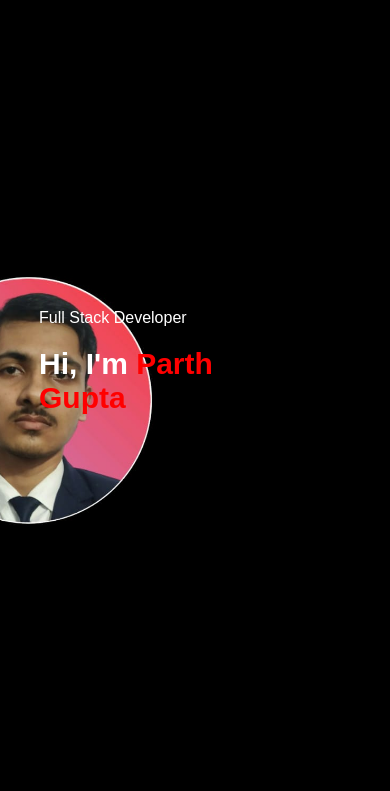
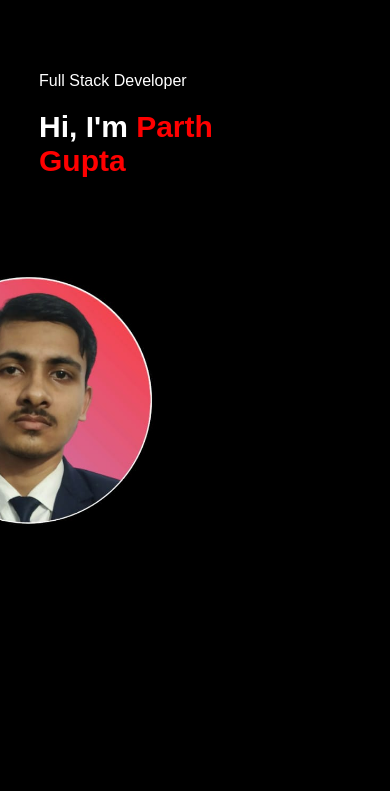
Before and after one commit to Parth-Gupta-Ksp/Shadowfox, a plain HTML site: page index.html in a window 390 px wide. Shown: the part 53-844 px from the top of the page. Drawn offline with Linux system fonts and the light colour scheme.

Commit message:
Update style.css

```diff
--- a/style.css
+++ b/style.css
@@ -394,7 +394,7 @@ nav .fa-solid{
         background-image: url(imgs/phone-background.png);
     }
     .header-text{
-        margin-top: 100%;
+        margin-top: 75px;
         font-size: 16px;
     }
     .header-text h1{
```
